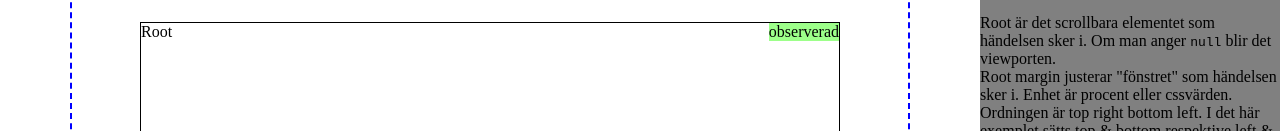
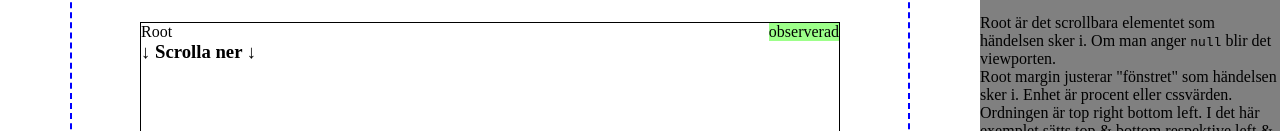
Before and after one commit to nickenickenicke/intersection-observer-visualizer, a React (Vite) app: page / in a window 1280 px wide. Shown: the part 178-309 px from the top of the page. Built offline with nearby package versions, Linux system fonts and the light colour scheme.

Commit message:
Added instruction

```diff
--- a/src/ElementObserver.tsx
+++ b/src/ElementObserver.tsx
@@ -159,6 +159,7 @@ threshold: ${optionsState.threshold}
                 observerad
               </span>
             </div>
+            <h3 className="scroll-down">↓ Scrolla ner ↓</h3>
             <div
               ref={toBeObserved}
               className={
```
